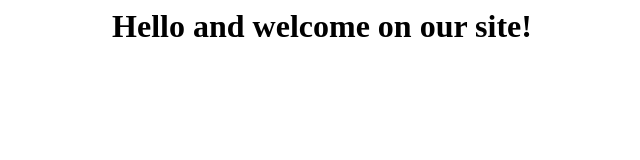
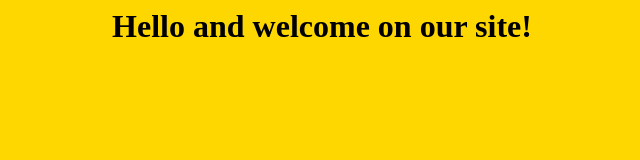
Before and after one commit to romio-krvtsky/repository-for-jenkins, a plain HTML site: page index.html in a window 1280 px wide. Shown: the whole page, without its empty margins (318-958 px from the left). Drawn offline with Linux system fonts and the light colour scheme.

Commit message:
updated index.html

```diff
--- a/index.html
+++ b/index.html
@@ -1,5 +1,5 @@
 <html>
-<body>
+<body bgcolor="gold">
 <center>
 	<h1>Hello and welcome on our site!</h1>
 </center>
```
